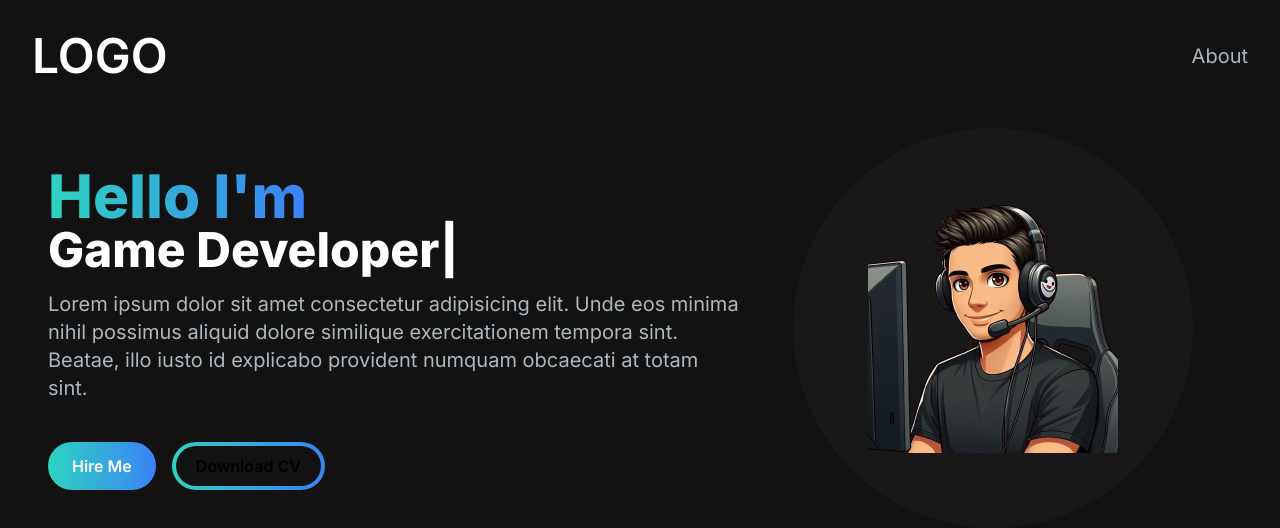
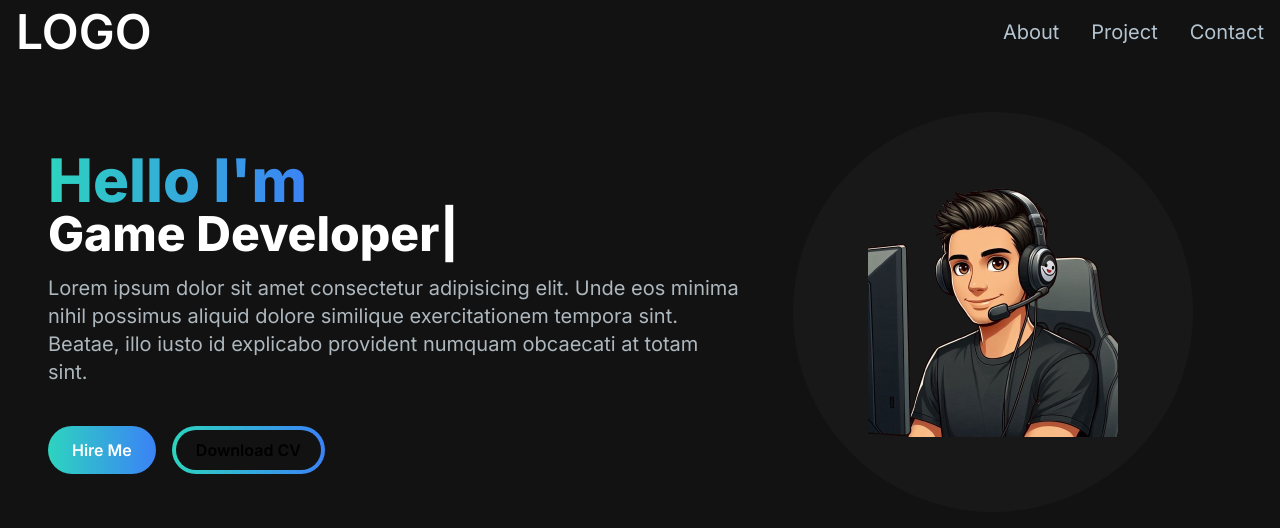
Before and after one commit to Rcoleto-coder/nextJS-portfolio, a Next.js app in the folder nextjs-portfolio/: page /#contact in a window 1280 px wide. Shown: the top 528 px of the page. Built offline with nearby package versions, Linux system fonts and the light colour scheme.

Commit message:
added mobile menu overlay

```diff
--- /dev/null
+++ b/nextjs-portfolio/src/app/components/MenuOverlay.jsx
@@ -0,0 +1,17 @@
+import React from "react";
+import NavLink from "./NavLink";
+
+// links is an array of links in the navbar
+const MenuOverlay = ({ navLinks }) => {
+  return (
+    <ul className="flex flex-col items-center py-4">
+      {navLinks.map((link, index) => (
+        <li key={index}>
+          <NavLink href={link.path} title={link.title} />
+        </li>
+      ))}
+    </ul>
+  );
+};
+
+export default MenuOverlay;
--- /dev/null
+++ b/nextjs-portfolio/src/app/components/NavLink.jsx
@@ -0,0 +1,14 @@
+import Link from "next/link";
+
+const NavLink = ({ href, title }) => {
+  return (
+    <Link
+      href={href}
+      className="block py-2 pl-3 pr-4 text-[#b4c5d1] sm:text-xl md:p-0 rounded  hover:text-white"
+    >
+      {title}
+    </Link>
+  );
+};
+
+export default NavLink;
--- a/nextjs-portfolio/src/app/components/Navbar.jsx
+++ b/nextjs-portfolio/src/app/components/Navbar.jsx
@@ -1,26 +1,87 @@
-import React from "react";
+"use client";
+import React, { useState } from "react";
+import NavLink from "./NavLink";
 import Link from "next/link";
+import MenuOverlay from "./MenuOverlay";
+import { Bars3Icon, XMarkIcon } from "@heroicons/react/24/solid";
+
+// Creates an array of links with their props
+const navLinks = [
+  {
+    title: "About",
+    path: "#about",
+  },
+  {
+    title: "Project",
+    path: "#projects",
+  },
+  {
+    title: "Contact",
+    path: "#contact",
+  },
+];
 
 const Navbar = () => {
+  // This hook checks the navbar state, mainly for mobile screen size
+  const [isNavbarOpen, setNavOpen] = useState(false);
+
   return (
-    <nav>
-      <div className="mx-auto p-8 flex flex-wrap items-center justify-between">
-        <Link href={"/"} className="text-5xl text-white font-semibold">
+    <nav className="fixed top-0 left-0 right-0 z-10 bg-[#121212] bg-opacity-100">
+      {/* Desktop view navbar */}
+      <div className="mx-auto px-4 py-2 flex flex-wrap items-center justify-between">
+        <Link
+          href={"/"}
+          className="text-2xl md:text-5xl text-white font-semibold"
+        >
           LOGO
         </Link>
+        {/* Hamburguer menu - only shows on viewports smaller than 768px wide */}
+        <menu className="mobile-menu block md:hidden">
+          {
+            /* Using the hook to show or hide the mobile menu */
+            !isNavbarOpen ? (
+              <button
+                onClick={() => setNavOpen(true)}
+                className="px-3 py-2 flex items-center border rounded border-slate-200 hover:border-white text-slate-200 hover:text-white"
+              >
+                <Bars3Icon className="w-5 h-5" />
+              </button>
+            ) : (
+              <button
+                onClick={() => setNavOpen(false)}
+                className="px-3 py-2 flex items-center border rounded border-slate-200 hover:border-white text-slate-200 hover:text-white"
+              >
+                <XMarkIcon className="w-5 h-5 z-11" />
+              </button>
+            )
+          }
+        </menu>
+        {/* Top right link area */}
         <div className="menu hidden md:block md:w-auto" id="navbar">
-          <ul>
-            <li>
-              <Link
-                href={"#about"}
-                className="block py-2 pl-3 pr-4 text-[#ADB7BE] sm:text-xl md:p-0 rounded  hover:text-white"
-              >
-                About
-              </Link>
-            </li>
+          <ul className="flex p-4 md:p-0 md:flex-row md:space-x-8 mt-0">
+            {navLinks.map((link, index) => (
+              <li key={index}>
+                <NavLink href={link.path} title={link.title} />
+              </li>
+            ))}
           </ul>
         </div>
       </div>
+      {isNavbarOpen ? (
+        <>
+        {/* If navbar is open, returns the mobile menu but hides it in wider screens
+        else, hides the menu completely */}
+          <menu className="md:hidden">
+            <MenuOverlay navLinks={navLinks} />
+          </menu>
+        </>
+      ) : (
+        <>
+          <menu className="hidden">
+            <MenuOverlay navLinks={navLinks} />
+          </menu>
+        </>
+      )}
     </nav>
   );
 };
--- a/nextjs-portfolio/src/app/page.js
+++ b/nextjs-portfolio/src/app/page.js
@@ -6,10 +6,10 @@
   return (
     <main className="flex min-h-screen flex-col bg-[#121212] ">
       <Navbar />
-      <div className='container mx-auto px-12 py-4'>
+      {/* margin top 24px so the nav bar does not overlaps the Header */}
+      <div className='container mt-24 mx-auto px-12 py-4'>
         <HeroSection />
       </div>
-
     </main>
   )
 }
```
